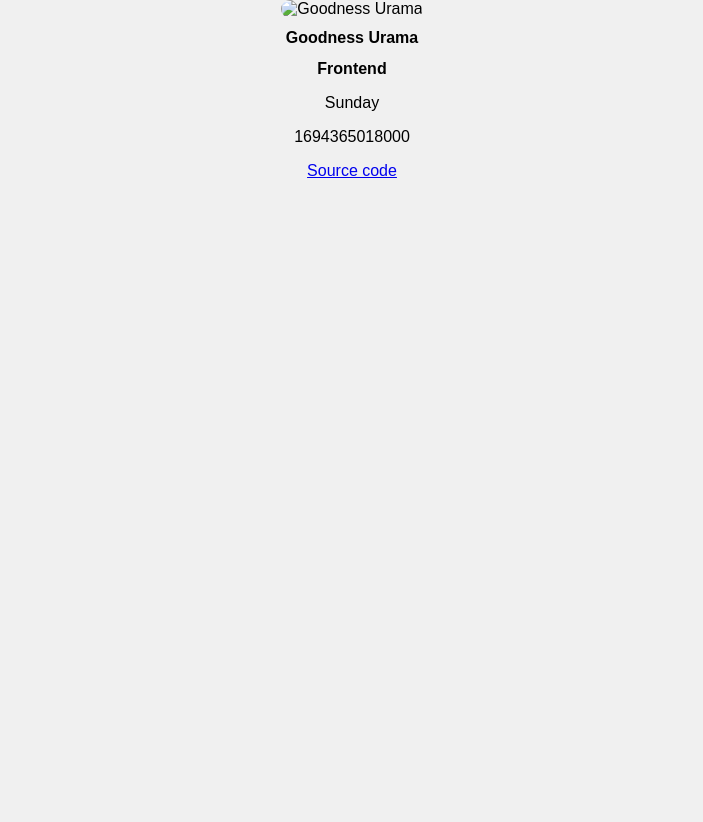
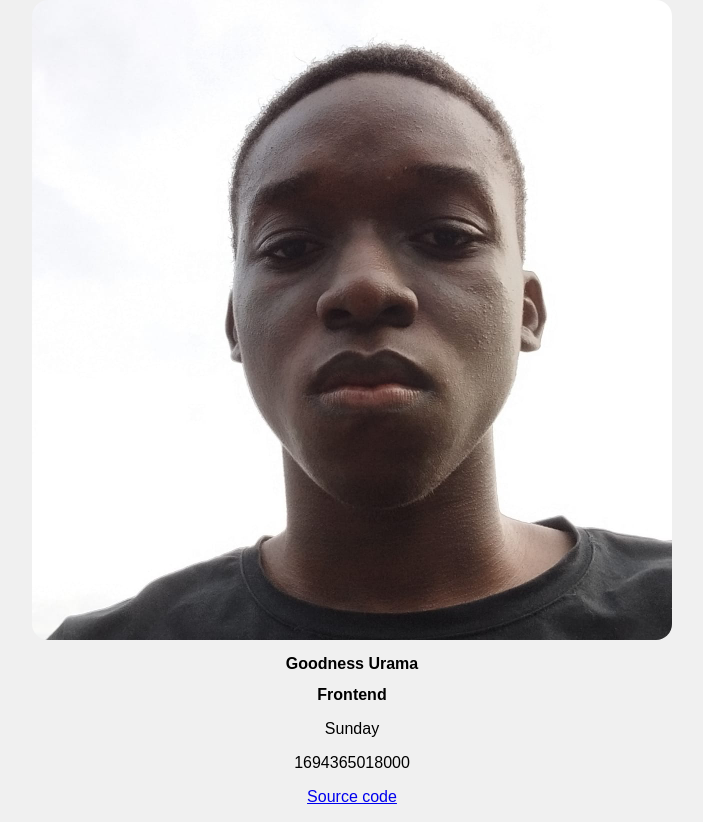
Before and after one commit to GoodyBoy301/HngX, a plain HTML site: page index.html in a window 1280 px wide. Shown: the whole page, without its empty margins (288-991 px from the left). Before the commit the page ends 800 px from the top, so only its background shows below. Drawn offline with Linux system fonts and the light colour scheme.

Commit message:
Update index.html

```diff
--- a/index.html
+++ b/index.html
@@ -11,7 +11,7 @@
 <body>
     <div>
         <div>
-            <img src="./assets/goodnessUrama.jpg" alt="Goodness Urama" data-testid="slackDisplayImage">
+            <img src="./goodnessUrama.jpg" alt="Goodness Urama" data-testid="slackDisplayImage">
             <h1 data-testid="slackUserName">Goodness Urama</h1>
             <h2 data-testid="myTrack">Frontend</h2>
             <p data-testid="currentDayOfTheWeek"></p>
```
